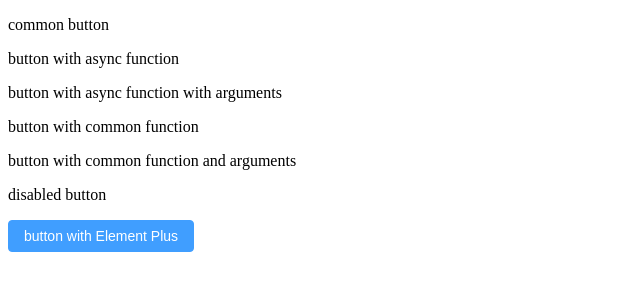
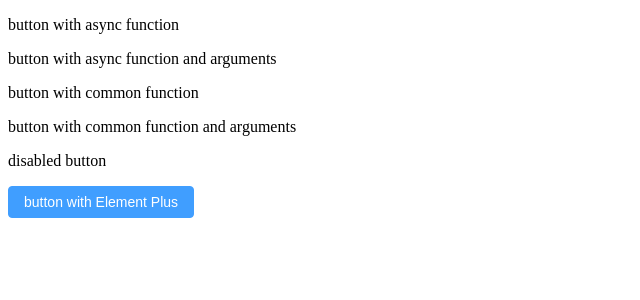
Before and after one commit to zenonux/debounce-async-button, a Vue app: page / in a window 1280 px wide. Shown: the top 300 px of the page, without its empty margins (0-640 px from the left). Built offline with nearby package versions, Linux system fonts and the light colour scheme.

Commit message:
refactor

```diff
--- a/demo/App.vue
+++ b/demo/App.vue
@@ -1,34 +1,31 @@
 <template>
   <p>
-    <DebounceAsyncButton> common button </DebounceAsyncButton>
-  </p>
-  <p>
-    <DebounceAsyncButton @handler="testAsync">
+    <DebounceAsyncButton @click="testAsync">
       button with async function
     </DebounceAsyncButton>
   </p>
   <p>
-    <DebounceAsyncButton @handler="testAsync('arguments')">
-      button with async function with arguments
+    <DebounceAsyncButton @click="testAsyncWithArgs('arguments')">
+      button with async function and arguments
     </DebounceAsyncButton>
   </p>
   <p>
-    <DebounceAsyncButton @handler="testSync">
+    <DebounceAsyncButton @click="testSync">
       button with common function
     </DebounceAsyncButton>
   </p>
   <p>
-    <DebounceAsyncButton @handler="testSync('arguments')">
+    <DebounceAsyncButton @click="testSyncWithArgs('arguments')">
       button with common function and arguments
     </DebounceAsyncButton>
   </p>
   <p>
-    <DebounceAsyncButton disabled @handler="testAsync">
+    <DebounceAsyncButton disabled @click="testAsync">
       disabled button
     </DebounceAsyncButton>
   </p>
   <p>
-    <DebounceAsyncButton v-slot="slotProps" @handler="testAsync">
+    <DebounceAsyncButton v-slot="slotProps" @click="testAsync">
       <el-button
         type="primary"
         :loading="slotProps.loading"
@@ -48,12 +45,18 @@ const sleep = (time: number) => {
     }, time)
   })
 }
-
-const testAsync = async (name = '') => {
+const testAsync = async (e: Event) => {
+  await sleep(3000)
+  console.log('test async ' + e)
+}
+const testAsyncWithArgs = async (name: string) => {
   await sleep(3000)
   console.log('test async ' + name)
 }
-const testSync = (name = '') => {
+const testSync = (e: Event) => {
+  console.log('test sync ' + e)
+}
+const testSyncWithArgs = (name: string) => {
   console.log('test sync ' + name)
 }
 </script>
--- a/src/DebounceAsyncButton.vue
+++ b/src/DebounceAsyncButton.vue
@@ -1,40 +1,36 @@
 <template>
-  <div class="debounce-async-button" @click.stop="onSubmit">
-    <slot :loading="loading" :disabled="!enabled"></slot>
+  <div
+    @click.stop="onSubmit"
+    v-bind="attrs"
+    :class="{
+      'debounce-async-button': true,
+      'debounce-async-button-loading': loading,
+      'debounce-async-button-disabled': disabled,
+    }"
+  >
+    <slot :loading="loading" :disabled="disabled"></slot>
   </div>
 </template>
+<script lang="ts">
+export default {
+  inheritAttrs: false,
+}
+</script>
 <script setup lang="ts" name="DebounceAsyncButton">
 import { ref, useAttrs, computed } from 'vue'
-type AsyncFunc = (...args: any) => Promise<any>
-let { onHandler, ...attrs } = useAttrs()
+let { onClick, ...attrs } = useAttrs()
 const loading = ref(false)
 
-const createAsyncTask = async (syncTask: any) => {
-  const newSyncTask = await Promise.resolve(syncTask)
-  return newSyncTask()
-}
-
-const isAsyncFunction = (fn: any) => {
-  let fnStr = fn.toString()
-  return (
-    Object.prototype.toString.call(fn) === '[object AsyncFunction]' ||
-    fnStr.includes('return _regenerator.default.async(function')
-  )
-}
-const enabled = computed(() => {
-  return !attrs.hasOwnProperty('disabled') || !attrs.disabled
+const disabled = computed(() => {
+  return attrs.hasOwnProperty('disabled') || attrs.disabled
 })
 
-const onSubmit = async () => {
-  if (!onHandler || !enabled || loading.value) {
+const onSubmit = async (e: Event) => {
+  if (!onClick || disabled.value || loading.value) {
     return
   }
   loading.value = true
-  if (!isAsyncFunction(onHandler)) {
-    await createAsyncTask(onHandler)
-  } else {
-    await (onHandler as AsyncFunc)()
-  }
+  await (onClick as any)(e)
   loading.value = false
 }
 </script>
```
Also changed, not shown: 1 other file (tests, documents, lock files or other folders).
